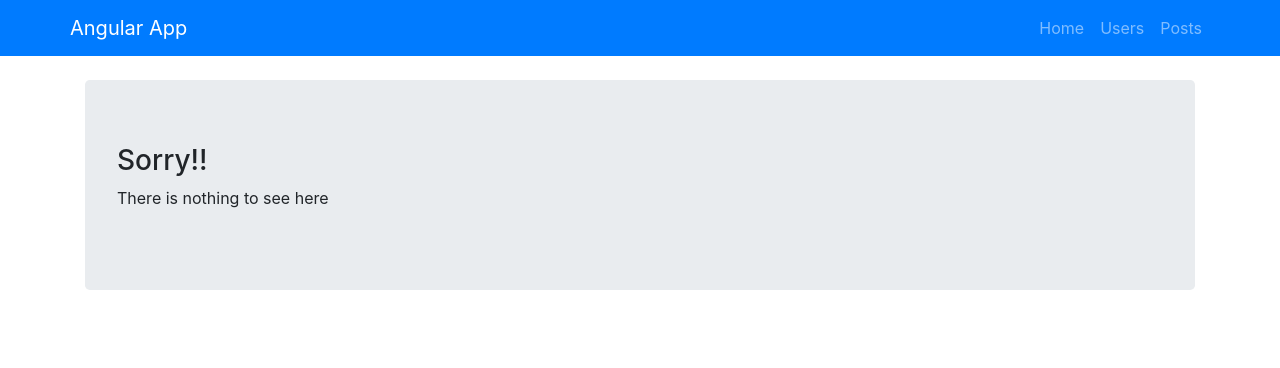
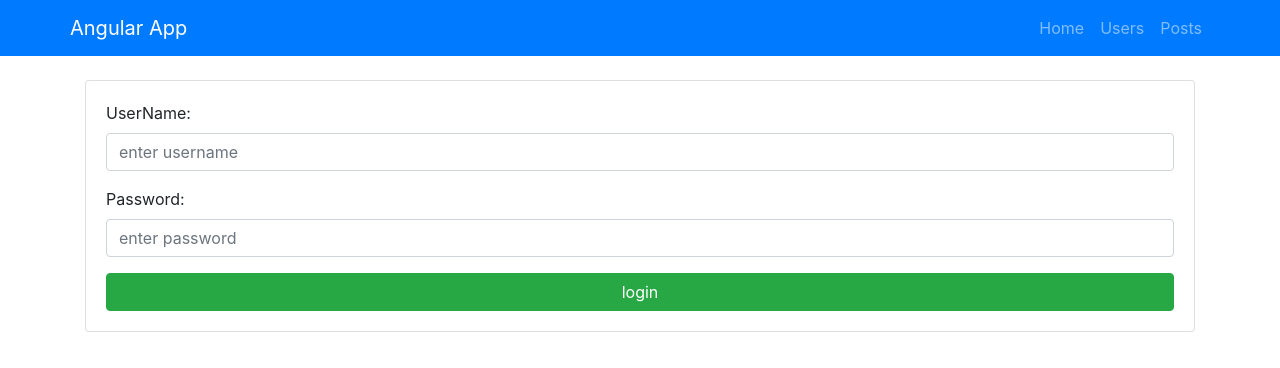
Before and after one commit to VamsiDevalla/firstAngular5Project, an Angular app: page /login in a window 1280 px wide. Shown: the top 368 px of the page. Built offline with nearby package versions, Linux system fonts and the light colour scheme.

Commit message:
initiated authentication using jwt and also created login form

```diff
--- a/package.json
+++ b/package.json
@@ -30,6 +30,7 @@
     "jquery": "^3.3.1",
     "method-override": "^2.3.10",
     "mongoose": "^5.0.4",
+    "ngx-cookie-service": "^1.0.10",
     "popper.js": "^1.12.9",
     "rxjs": "^5.5.6",
     "zone.js": "^0.8.19"
--- /dev/null
+++ b/src/app/components/auth/auth.component.html
@@ -0,0 +1,43 @@
+<div class="container">
+  <div class="card card-body">
+    <form #loginForm="ngForm" (ngSubmit)="login(loginForm)">
+      <div class="form-group">
+        <label>UserName:</label>
+        <input type="text" class="form-control"
+        [(ngModel)]="user.Username"
+        name = "Username"
+        #loginUsername="ngModel"
+        [ngClass]="{'is-invalid':loginUsername.errors && loginUsername.touched}"
+        placeholder="enter username"
+        minlength="4"
+        required
+        >
+        <div [hidden]="!loginUsername.errors?.required" class="invalid-feedback">
+          username is required
+        </div>
+        <div [hidden]="!loginUsername.errors?.minlength" class="invalid-feedback">
+          username should be equal or greater than 4 letters
+        </div>
+      </div>
+      <div class="form-group">
+        <label>Password:</label>
+        <input type="password" class="form-control"
+        [(ngModel)]="user.Password"
+        name = "Password"
+        #loginPassword="ngModel"
+        [ngClass]="{'is-invalid':loginPassword.errors && loginPassword.touched}"
+        placeholder="enter password"
+        minlength="4"
+        required
+        >
+        <div [hidden]="!loginPassword.errors?.required" class="invalid-feedback">
+          Password is required
+        </div>
+        <div [hidden]="!loginPassword.errors?.minlength" class="invalid-feedback">
+          Password should be equal or greater than 4 letters
+        </div>
+      </div>
+      <button class="btn btn-block btn-success">login</button>
+    </form>
+  </div>
+</div>
--- /dev/null
+++ b/src/app/components/auth/auth.component.ts
@@ -0,0 +1,29 @@
+import { Component, OnInit,ViewChild } from '@angular/core';
+import {User} from '../../models/Auth'
+
+@Component({
+  selector: 'app-auth',
+  templateUrl: './auth.component.html',
+  styleUrls: ['./auth.component.css']
+})
+export class AuthComponent implements OnInit {
+@ViewChild('loginForm') form: any
+user: User
+
+  constructor() { }
+
+  ngOnInit() {
+    this.user = {
+      Username:'',
+      Password:'',
+    }
+  }
+  login({value,valid}:{value:User,valid:boolean}){
+    if(valid){
+      console.log(value)
+    }else{
+      console.log('no user found')
+    }
+  }
+
+}
--- /dev/null
+++ b/src/app/components/sign-up/sign-up.component.html
@@ -0,0 +1,3 @@
+<p>
+  sign-up works!
+</p>
--- /dev/null
+++ b/src/app/components/sign-up/sign-up.component.ts
@@ -0,0 +1,15 @@
+import { Component, OnInit } from '@angular/core';
+
+@Component({
+  selector: 'app-sign-up',
+  templateUrl: './sign-up.component.html',
+  styleUrls: ['./sign-up.component.css']
+})
+export class SignUpComponent implements OnInit {
+
+  constructor() { }
+
+  ngOnInit() {
+  }
+
+}
--- /dev/null
+++ b/src/app/guards/auth-guard.guard.ts
@@ -0,0 +1,12 @@
+import { Injectable } from '@angular/core';
+import { CanActivate, ActivatedRouteSnapshot, RouterStateSnapshot } from '@angular/router';
+import { Observable } from 'rxjs/Observable';
+
+@Injectable()
+export class AuthGuardGuard implements CanActivate {
+  canActivate(
+    next: ActivatedRouteSnapshot,
+    state: RouterStateSnapshot): Observable<boolean> | Promise<boolean> | boolean {
+    return true;
+  }
+}
--- /dev/null
+++ b/src/app/models/Auth.ts
@@ -0,0 +1,4 @@
+export interface User{
+    Username: String,
+    Password: String,
+}
```
Also changed, not shown: src/app/app-router.module.ts (+8 -2 lines), src/app/app.module.ts (+8 -2 lines), src/app/services/auth.service.ts (added, +11 -0 lines), src/app/components/auth/auth.component.css (added), src/app/components/sign-up/sign-up.component.css (added), 1 other file (tests, documents, lock files or other folders).
